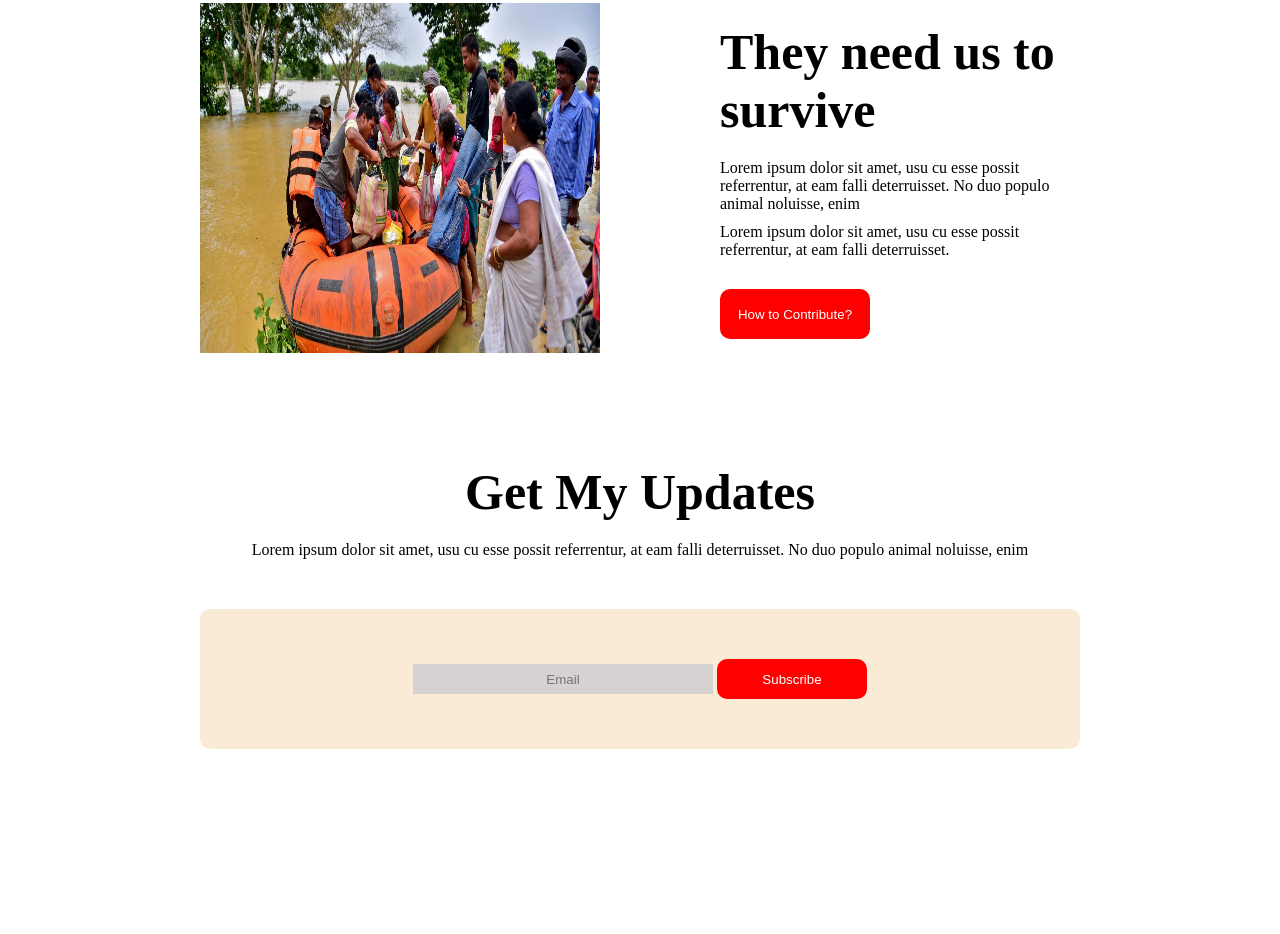
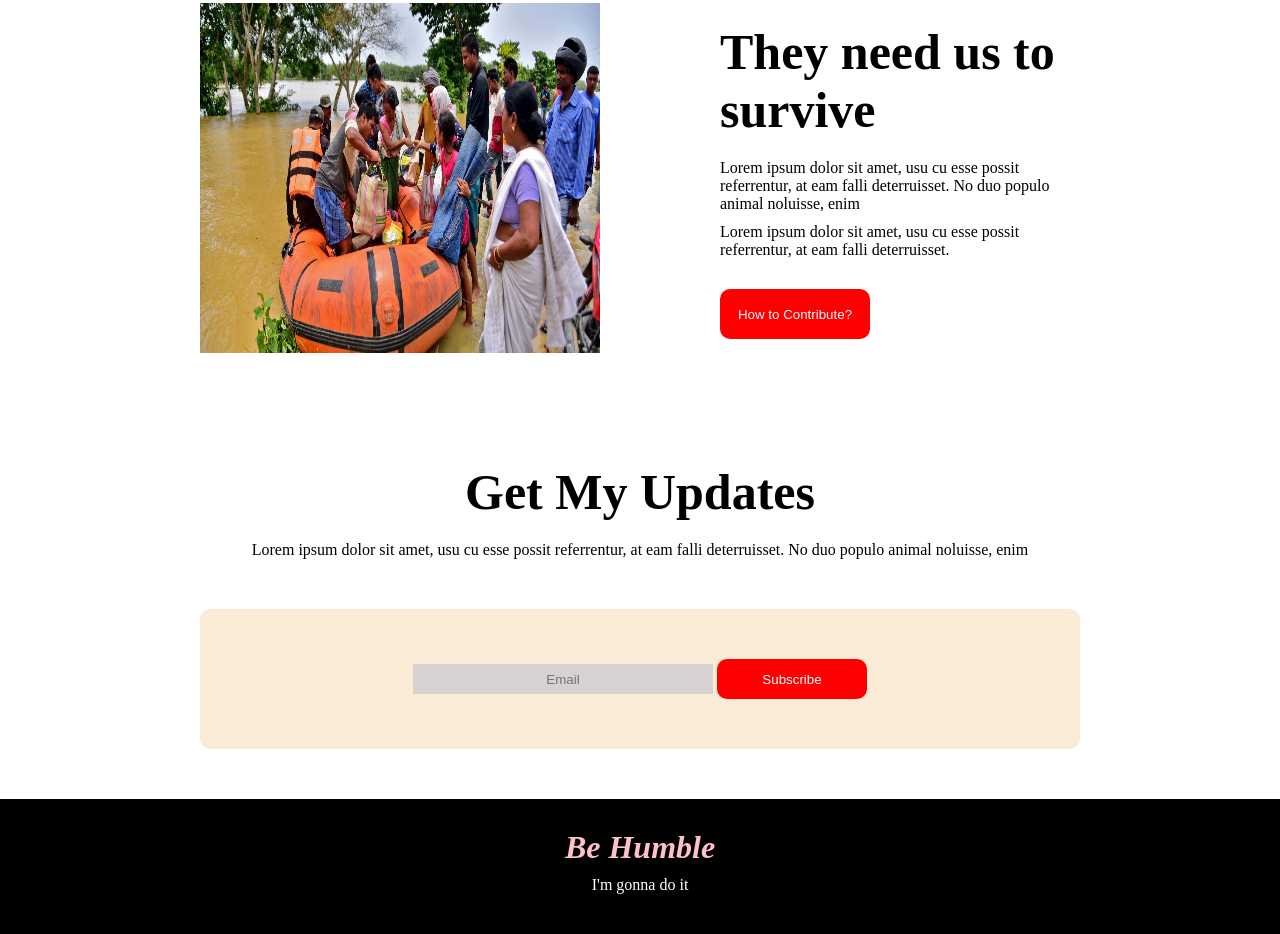
Before and after one commit to SwapnilRoyweb/practice_day, a plain HTML site: page index.html in a window 1280 px wide. Shown: the part 2243-3177 px from the top of the page. Before the commit the page ends 2992 px from the top, so only its background shows below. Drawn offline with Linux system fonts and the light colour scheme.

Commit message:
footer added

```diff
--- a/index.html
+++ b/index.html
@@ -79,5 +79,9 @@
             <button>Subscribe</button>
         </div>
     </section>
+    <footer>
+        <h1>Be Humble</h1>
+        <p>I'm gonna do it</p>
+    </footer>
 </body>
 </html>
--- a/styles/style.css
+++ b/styles/style.css
@@ -202,3 +202,16 @@ header .high-text button{
     border: 0;
     border-radius: 10px;
 }
+/* footer */
+footer{
+    margin-top: 50px;
+    background-color: black;
+    padding: 30px;
+    text-align: center;
+    color: white;
+}
+footer > h1{
+    color: pink;
+    font-style: oblique;
+    margin-bottom: 10px;
+}
```
